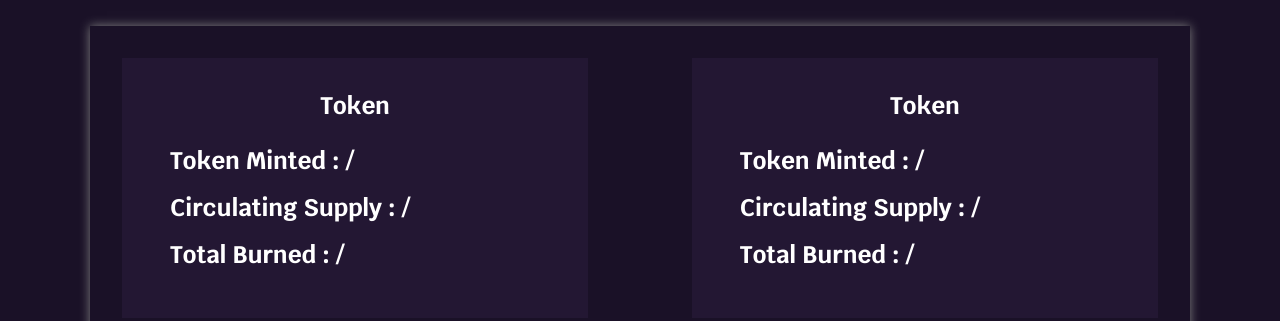
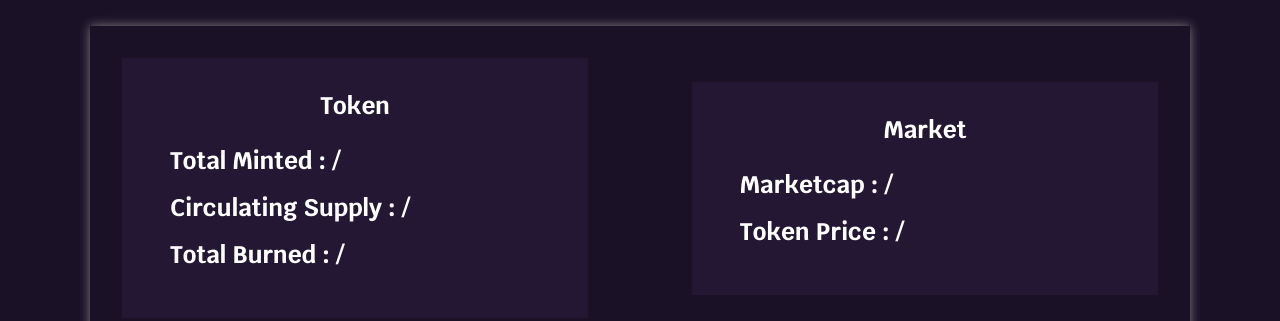
Before and after one commit to jairaj0/demo, a plain HTML site: page index.html in a window 1280 px wide. Shown: the part 672-993 px from the top of the page. Drawn offline with nearby package versions, Linux system fonts and the light colour scheme; a script that the page names is missing; files whose address does not match are found by name.

Commit message:
final update

```diff
--- a/index.html
+++ b/index.html
@@ -91,7 +91,7 @@
         <div class="container detail flex-between">
             <div class="card card1">
                 <h1 class="card_title">Token</h1>
-                <h1 class="value">Token Minted : <span> / </span></h1>
+                <h1 class="value">Total Minted : <span> / </span></h1>
                 <h1 class="value">Circulating Supply : <span> / </span></h1>
                 <h1 class="value">Total Burned : <span> / </span></h1>
             </div>
@@ -101,10 +101,10 @@
         </div> -->
 
             <div class="card card3">
-                <h1 class="card_title">Token</h1>
-                <h1 class="value">Token Minted : <span> / </span></h1>
-                <h1 class="value">Circulating Supply : <span> / </span></h1>
-                <h1 class="value">Total Burned : <span> / </span></h1>
+                <h1 class="card_title">Market</h1>
+                <h1 class="value">Marketcap : <span> / </span></h1>
+                <h1 class="value">Token Price : <span> / </span></h1>
+
             </div>
 
         </div>
```
